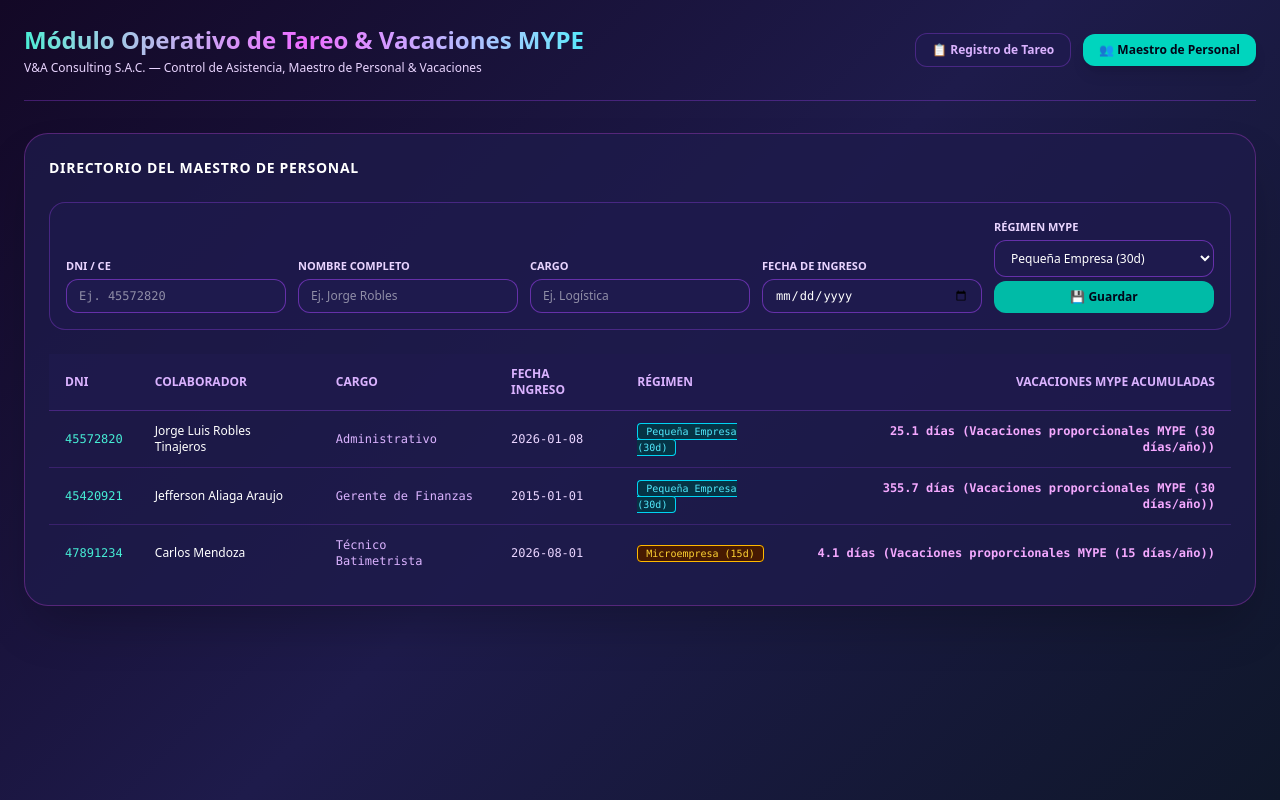
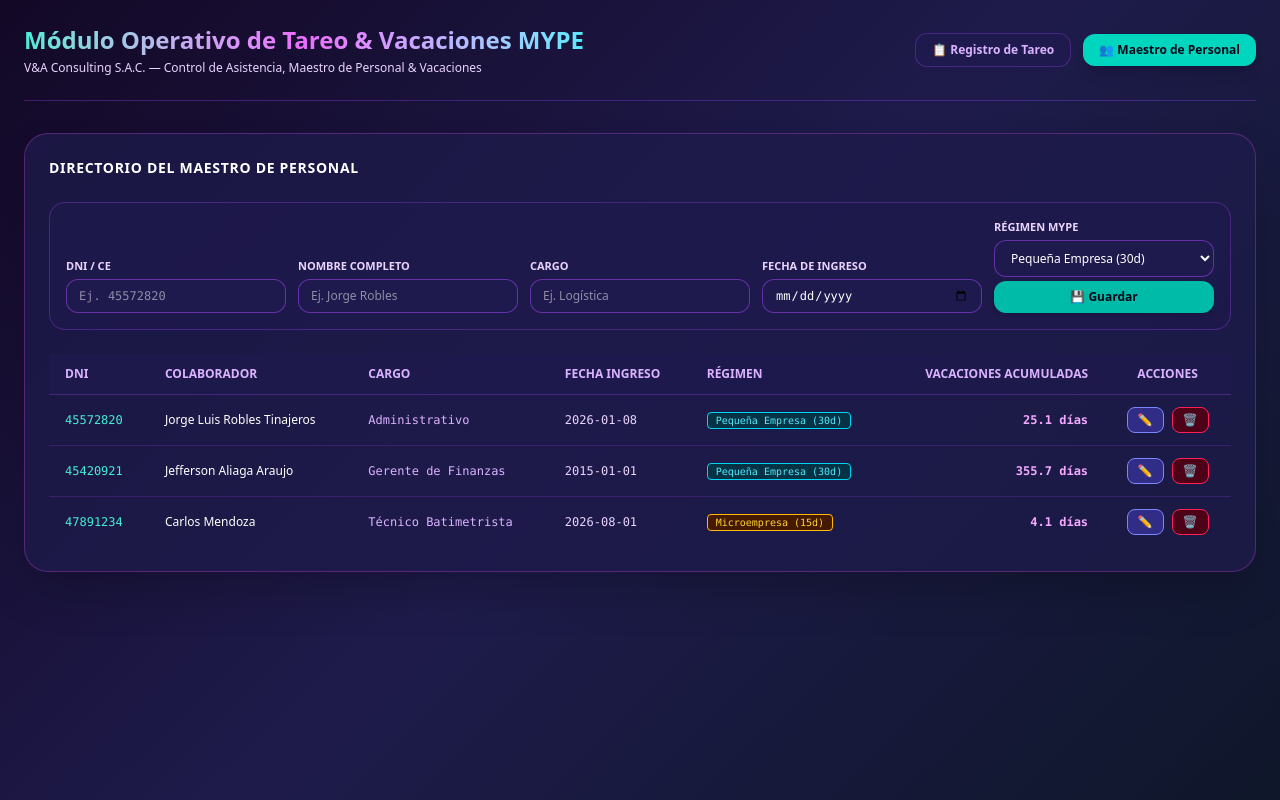
Before and after one commit to jroblestinajeros-lab/Control-de-vencimientos, a Next.js app: page /tareo in a window 1280 px wide. Both pictures are taken after a click on the button "👥 Maestro de Personal". Built offline with nearby package versions, Linux system fonts and the light colour scheme.

Commit message:
Update page.tsx

```diff
--- a/app/tareo/page.tsx
+++ b/app/tareo/page.tsx
@@ -32,12 +32,13 @@ export default function TareoPage() {
   const [collaborators, setCollaborators] = useState<Collaborator[]>([]);
   const [tareos, setTareos] = useState<TareoRecord[]>([]);
 
-  // Inputs Maestro
+  // Estados para el Formulario del Maestro (Incluyendo control de edición)
   const [dniInput, setDniInput] = useState('');
   const [nameInput, setNameInput] = useState('');
   const [cargoInput, setCargoInput] = useState('');
   const [startDateInput, setStartDateInput] = useState('');
   const [regimeInput, setRegimeInput] = useState<'micro' | 'small'>('small');
+  const [isEditing, setIsEditing] = useState(false); // Bandera para saber si estamos editando
 
   // Inputs Tareo Diario
   const [selectedDni, setSelectedDni] = useState('');
@@ -48,8 +49,8 @@ export default function TareoPage() {
   useEffect(() => {
     document.title = "Módulo Operativo de Tareo & Vacaciones MYPE | V&A Consulting";
 
-    const savedCollabs = localStorage.getItem('vya_collaborators');
-    const savedTareos = localStorage.getItem('vya_tareos');
+    const savedCollabs = localStorage.getItem('vya_collaborators_v3');
+    const savedTareos = localStorage.getItem('vya_tareos_v3');
 
     if (savedCollabs) {
       try { setCollaborators(JSON.parse(savedCollabs)); } catch (e) { setCollaborators([]); }
@@ -60,7 +61,7 @@ export default function TareoPage() {
         { dni: '47891234', name: 'Carlos Mendoza', cargo: 'Técnico Batimetrista', startDate: '2026-08-01', regime: 'micro' }
       ];
       setCollaborators(defaultCollabs);
-      localStorage.setItem('vya_collaborators', JSON.stringify(defaultCollabs));
+      localStorage.setItem('vya_collaborators_v3', JSON.stringify(defaultCollabs));
     }
 
     if (savedTareos) {
@@ -70,13 +71,13 @@ export default function TareoPage() {
         { id: '1', dni: '45572820', name: 'Jorge Luis Robles Tinajeros', cargo: 'Administrativo', projectCode: 'PRJ-01', status: 'campo', daysWorked: 7, date: '2026-09-11' }
       ];
       setTareos(defaultTareos);
-      localStorage.setItem('vya_tareos', JSON.stringify(defaultTareos));
+      localStorage.setItem('vya_tareos_v3', JSON.stringify(defaultTareos));
     }
 
     setLoading(false);
   }, []);
 
-  // --- LÓGICA DE CÁLCULO DE VACACIONES MYPE RIGUROSA ---
+  // --- CÁLCULO DE VACACIONES MYPE RIGUROSO ---
   const calculateVacationStatus = (startDateStr: string, regime: 'micro' | 'small') => {
     if (!startDateStr) return { earnedDays: 0, statusMessage: 'Sin fecha de ingreso', totalMonths: 0 };
 
@@ -92,7 +93,7 @@ export default function TareoPage() {
 
     const totalMonthsFraction = Math.max(0, months + (days >= 0 ? days / 30 : 0));
 
-    // Asignación correcta según régimen MYPE: Microempresa = 15 días/año | Pequeña Empresa = 30 días/año
+    // Microempresa = 15 días/año | Pequeña Empresa = 30 días/año
     const annualDays = regime === 'micro' ? 15 : 30;
     const monthlyAccrualRate = annualDays / 12;
 
@@ -111,6 +112,7 @@ export default function TareoPage() {
     };
   };
 
+  // --- GUARDAR O ACTUALIZAR COLABORADOR (CON SOPORTE DE EDICIÓN) ---
   const handleSaveCollaborator = (e: React.FormEvent) => {
     e.preventDefault();
     if (!dniInput || !nameInput || !startDateInput) return;
@@ -134,12 +136,33 @@ export default function TareoPage() {
     }
 
     setCollaborators(updated);
-    localStorage.setItem('vya_collaborators', JSON.stringify(updated));
+    localStorage.setItem('vya_collaborators_v3', JSON.stringify(updated));
 
+    // Limpiar formulario y desactivar modo edición
     setDniInput('');
     setNameInput('');
     setCargoInput('');
     setStartDateInput('');
+    setRegimeInput('small');
+    setIsEditing(false);
+  };
+
+  // --- CARGAR DATOS AL FORMULARIO PARA EDITAR ---
+  const handleEditCollaborator = (collab: Collaborator) => {
+    setDniInput(collab.dni);
+    setNameInput(collab.name);
+    setCargoInput(collab.cargo);
+    setStartDateInput(collab.startDate);
+    setRegimeInput(collab.regime);
+    setIsEditing(true);
+    window.scrollTo({ top: 0, behavior: 'smooth' }); // Subir al formulario
+  };
+
+  const handleDeleteCollaborator = (dni: string) => {
+    if (!confirm('¿Deseas eliminar este colaborador del maestro?')) return;
+    const updated = collaborators.filter(c => c.dni !== dni);
+    setCollaborators(updated);
+    localStorage.setItem('vya_collaborators_v3', JSON.stringify(updated));
   };
 
   const handleAddTareo = (e: React.FormEvent) => {
@@ -163,13 +186,13 @@ export default function TareoPage() {
 
     const updated = [newRecord, ...tareos];
     setTareos(updated);
-    localStorage.setItem('vya_tareos', JSON.stringify(updated));
+    localStorage.setItem('vya_tareos_v3', JSON.stringify(updated));
   };
 
   const handleDeleteTareo = (id: string) => {
     const updated = tareos.filter(t => t.id !== id);
     setTareos(updated);
-    localStorage.setItem('vya_tareos', JSON.stringify(updated));
+    localStorage.setItem('vya_tareos_v3', JSON.stringify(updated));
   };
 
   if (loading) return null;
@@ -203,12 +226,40 @@ export default function TareoPage() {
       <section className="max-w-7xl mx-auto space-y-6">
         {activeTab === 'maestro' ? (
           <div className="rounded-3xl p-6 shadow-2xl border space-y-6" style={{ backgroundColor: 'rgba(30, 27, 75, 0.75)', borderColor: 'rgba(217, 70, 239, 0.3)' }}>
-            <h2 className="text-sm font-bold text-white uppercase tracking-wider">Directorio del Maestro de Personal</h2>
+            <div className="flex justify-between items-center">
+              <h2 className="text-sm font-bold text-white uppercase tracking-wider">
+                {isEditing ? '✏️ Editando Colaborador' : 'Directorio del Maestro de Personal'}
+              </h2>
+              {isEditing && (
+                <button
+                  type="button"
+                  onClick={() => {
+                    setIsEditing(false);
+                    setDniInput('');
+                    setNameInput('');
+                    setCargoInput('');
+                    setStartDateInput('');
+                  }}
+                  className="text-xs text-rose-300 bg-rose-950 border border-rose-500 px-3 py-1 rounded-xl"
+                >
+                  Cancelar Edición
+                </button>
+              )}
+            </div>
 
+            {/* FORMULARIO DE REGISTRO / EDICIÓN */}
             <form onSubmit={handleSaveCollaborator} className="grid grid-cols-1 md:grid-cols-5 gap-3 bg-indigo-950/60 p-4 rounded-2xl border border-purple-500/30 items-end">
               <div>
                 <label className="block text-[11px] font-semibold text-purple-200 uppercase mb-1">DNI / CE</label>
-                <input type="text" placeholder="Ej. 45572820" value={dniInput} onChange={(e) => setDniInput(e.target.value)} required className="w-full bg-indigo-950 border border-purple-500/50 rounded-xl px-3 py-2 text-white text-xs font-mono" />
+                <input
+                  type="text"
+                  placeholder="Ej. 45572820"
+                  value={dniInput}
+                  onChange={(e) => setDniInput(e.target.value)}
+                  disabled={isEditing} // El DNI no se cambia si estamos editando para mantener integridad
+                  required
+                  className="w-full bg-indigo-950 border border-purple-500/50 rounded-xl px-3 py-2 text-white text-xs font-mono disabled:opacity-50"
+                />
               </div>
               <div>
                 <label className="block text-[11px] font-semibold text-purple-200 uppercase mb-1">Nombre Completo</label>
@@ -228,7 +279,9 @@ export default function TareoPage() {
                   <option value="small">Pequeña Empresa (30d)</option>
                   <option value="micro">Microempresa (15d)</option>
                 </select>
-                <button type="submit" className="w-full bg-teal-500 hover:bg-teal-400 text-slate-950 font-bold text-xs py-2 rounded-xl">💾 Guardar</button>
+                <button type="submit" className={`w-full font-bold text-xs py-2 rounded-xl shadow-md ${isEditing ? 'bg-amber-400 text-slate-950 hover:bg-amber-300' : 'bg-teal-500 text-slate-950 hover:bg-teal-400'}`}>
+                  {isEditing ? '🔄 Actualizar' : '💾 Guardar'}
+                </button>
               </div>
             </form>
 
@@ -241,7 +294,8 @@ export default function TareoPage() {
                     <th className="px-4 py-3">Cargo</th>
                     <th className="px-4 py-3">Fecha Ingreso</th>
                     <th className="px-4 py-3">Régimen</th>
-                    <th className="px-4 py-3 text-right">Vacaciones MYPE Acumuladas</th>
+                    <th className="px-4 py-3 text-right">Vacaciones Acumuladas</th>
+                    <th className="px-4 py-3 text-center">Acciones</th>
                   </tr>
                 </thead>
                 <tbody className="divide-y divide-purple-500/20 font-mono text-xs">
@@ -258,7 +312,23 @@ export default function TareoPage() {
                             {c.regime === 'micro' ? 'Microempresa (15d)' : 'Pequeña Empresa (30d)'}
                           </span>
                         </td>
-                        <td className="px-4 py-3 text-right font-bold text-fuchsia-300">{vac.earnedDays} días ({vac.statusMessage})</td>
+                        <td className="px-4 py-3 text-right font-bold text-fuchsia-300">{vac.earnedDays} días</td>
+                        <td className="px-4 py-3 text-center space-x-2">
+                          <button
+                            onClick={() => handleEditCollaborator(c)}
+                            title="Editar Colaborador"
+                            className="bg-indigo-900 hover:bg-indigo-800 border border-indigo-400 text-indigo-200 px-2.5 py-1 rounded-lg text-xs"
+                          >
+                            ✏️
+                          </button>
+                          <button
+                            onClick={() => handleDeleteCollaborator(c.dni)}
+                            title="Eliminar Colaborador"
+                            className="bg-rose-950 hover:bg-rose-900 border border-rose-500 text-rose-300 px-2.5 py-1 rounded-lg text-xs"
+                          >
+                            🗑️
+                          </button>
+                        </td>
                       </tr>
                     );
                   })}
@@ -268,7 +338,7 @@ export default function TareoPage() {
           </div>
         ) : (
           <div className="space-y-6">
-            {/* PANEL DE REGISTRO RÁPIDO */}
+            {/* PANEL DE REGISTRO RÁPIDO DE TAREO */}
             <form onSubmit={handleAddTareo} className="grid grid-cols-1 md:grid-cols-5 gap-3 bg-indigo-950/70 p-4 rounded-3xl border border-purple-500/30 items-end">
               <div>
                 <label className="block text-[11px] font-semibold text-purple-200 uppercase mb-1">Seleccionar Colaborador</label>
@@ -303,7 +373,7 @@ export default function TareoPage() {
               </div>
             </form>
 
-            {/* MATRIZ DE TAREO DETALLADA CON RÉGIMEN Y VACACIONES MYPE CORRECTAS */}
+            {/* MATRIZ DE TAREO & RESUMEN VACACIONAL */}
             <div className="rounded-3xl p-6 shadow-2xl border space-y-4" style={{ backgroundColor: 'rgba(30, 27, 75, 0.75)', borderColor: 'rgba(217, 70, 239, 0.3)' }}>
               <h2 className="text-sm font-bold text-white uppercase tracking-wider">Módulo de Asistencia, Tareo & Resumen Vacacional MYPE</h2>
 
@@ -335,7 +405,6 @@ export default function TareoPage() {
                           </td>
                           <td className="px-4 py-3 font-sans">
                             <div className="text-purple-200 font-medium">{c.cargo}</div>
-                            {/* ETIQUETA DINÁMICA SEGÚN EL RÉGIMEN REAL */}
                             <span className={`inline-block mt-0.5 px-2 py-0.5 rounded text-[9px] border ${c.regime === 'micro' ? 'bg-amber-950 border-amber-400 text-amber-300' : 'bg-cyan-950 border-cyan-400 text-cyan-300'}`}>
                               {c.regime === 'micro' ? 'Microempresa (15d/año)' : 'Pequeña Empresa (30d/año)'}
                             </span>
@@ -351,7 +420,7 @@ export default function TareoPage() {
                           </td>
                           <td className="px-4 py-3 text-right">
                             <div className="text-fuchsia-300 font-black text-sm">{vac.earnedDays} días acumulados</div>
-                            <div className="text-[10px] text-purple-200 font-sans">{vac.statusMessage}</div>
+                            <div className="text-[10px] text-purple-200 font-sans">Vacaciones proporcionales MYPE ({vac.annualDays} días/año)</div>
                             <div className="text-[10px] text-cyan-300 font-mono mt-0.5">Tiempo laborado: {vac.totalMonths} meses</div>
                           </td>
                         </tr>
```
